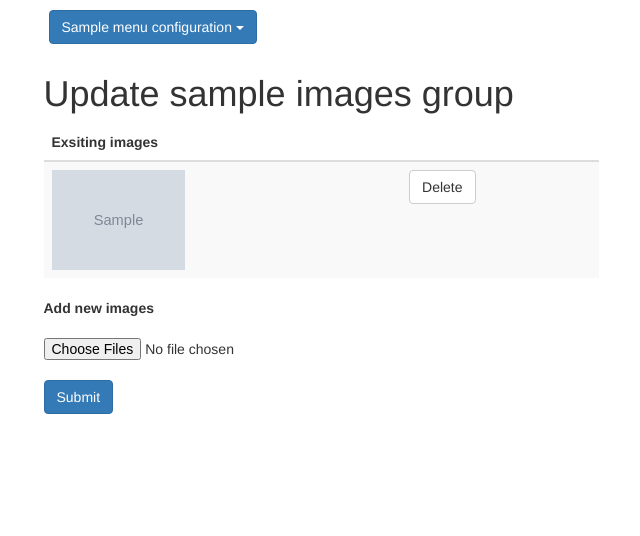
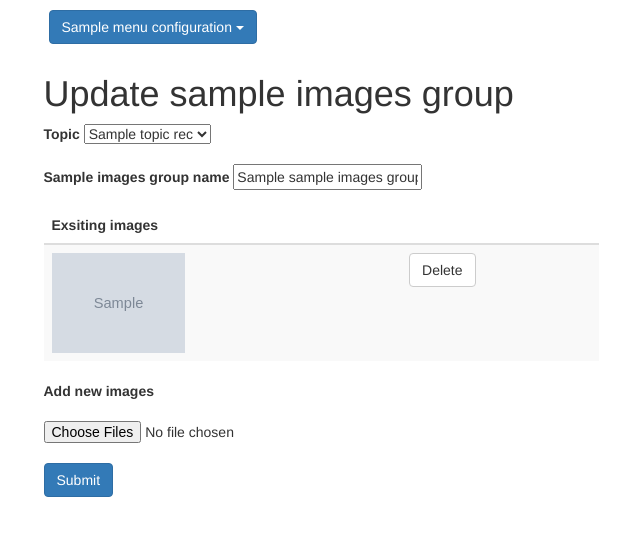
Before and after one commit to daotranminh/SCM, a Flask app: template init/templates/update_sample_images_group.html in a window 1280 px wide. Shown: the top 536 px of the page, without its empty margins (319-959 px from the left). Run offline with Flask 2, Linux system fonts and the light colour scheme; the template is opened without the code that fills it: most values are stand-ins (such as "Sample title", 1, 10 or a date in 2020); grey boxes marked "Sample" are stand-in pictures; parts of the project's set-up code (start-up, migrations or seed data) failed here and were passed over; some libraries are stand-ins or nearby versions.

Commit message:
Update sample_images_group concerning name and topic

```diff
--- a/app.py
+++ b/app.py
@@ -1083,11 +1083,18 @@ def add_sample_images_group(topic_id):
 @app.route('/update_sample_images_group/<int:sample_images_group_id>', methods=['GET', 'POST'])
 def update_sample_images_group(sample_images_group_id):
     sample_image_path_recs = sample_image_path_repo.get_sample_image_paths(sample_images_group_id)
+    sample_images_group_rec = sample_images_group_repo.get_sample_images_group(sample_images_group_id)
+    topic_recs = topic_repo.get_all_topics()
 
     if request.method == 'POST':
         try:
-            print(request.form)
             remaining_sample_image_path_ids = __extract_remaining_image_path_ids(request.form)
+            sample_images_group_name = request.form['sample_images_group_name']
+            topic_id = int(request.form['topic_id'])
+
+            sample_images_group_repo.update_sample_images_group(sample_images_group_id,
+                                                                topic_id,
+                                                                sample_images_group_name)
 
             uploaded_files = request.files.getlist('file[]')
             sample_image_path_repo.update_sample_image_paths(sample_images_group_id,
@@ -1104,9 +1111,13 @@ def update_sample_images_group(sample_images_group_id):
                                                     ex.message,
                                                     'danger',
                                                     ex,
+                                                    topic_recs=topics_recs,
+                                                    sample_images_group_rec=sample_images_group_rec,
                                                     sample_image_path_recs=sample_image_path_recs)
 
     return render_scm_template('update_sample_images_group.html',
+                               topic_recs=topic_recs,
+                               sample_images_group_rec=sample_images_group_rec,
                                sample_image_path_recs=sample_image_path_recs)
 
 def __extract_remaining_image_path_ids(props_dict):
--- a/init/templates/update_sample_images_group.html
+++ b/init/templates/update_sample_images_group.html
@@ -8,6 +8,24 @@
   <div class="col-md-6 col-md-offset-3">
     <h1>Update sample images group</h1>
     <form method="POST" action="" enctype="multipart/form-data" id="update_sample_images_form">
+      <div class="form-group">
+	<label for="topic_id">Topic</label>
+	<select id="topic_id" name="topic_id">
+	  {% for topic_rec in topic_recs %}
+	    {% if topic_rec.id == sample_images_group_rec.topic_id %}
+	      <option value="{{topic_rec.id}}" selected>{{topic_rec.name}}</option>
+	    {% else %}
+	      <option value="{{topic_rec.id}}">{{topic_rec.name}}</option>
+	    {% endif %}
+	  {% endfor %}
+	</select>
+      </div>
+
+      <div class="form-group">
+	<label for="sample_images_group_name">Sample images group name</label>
+	<input type="text" name="sample_images_group_name" value="{{sample_images_group_rec.name}}"><br>
+      </div>
+
       <table class="table table-striped" id="existing_images_table">
 	<thead>
 	  <tr>
```
Also changed, not shown: lib/repo/sample_images_group_repository.py (+9 -0 lines).
